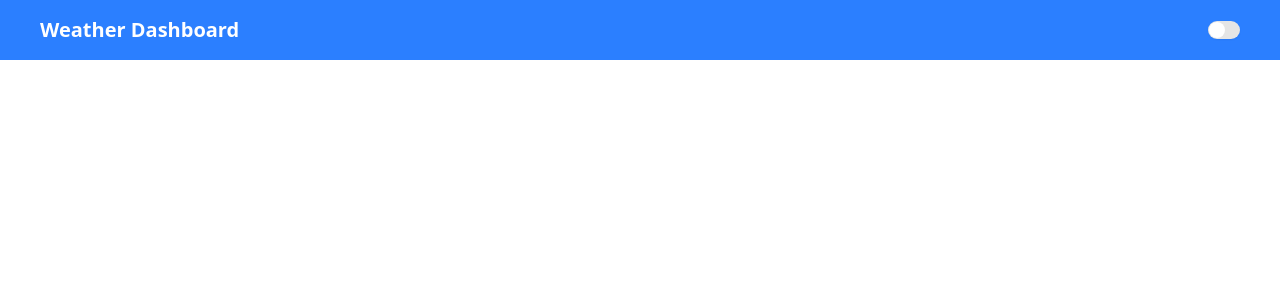
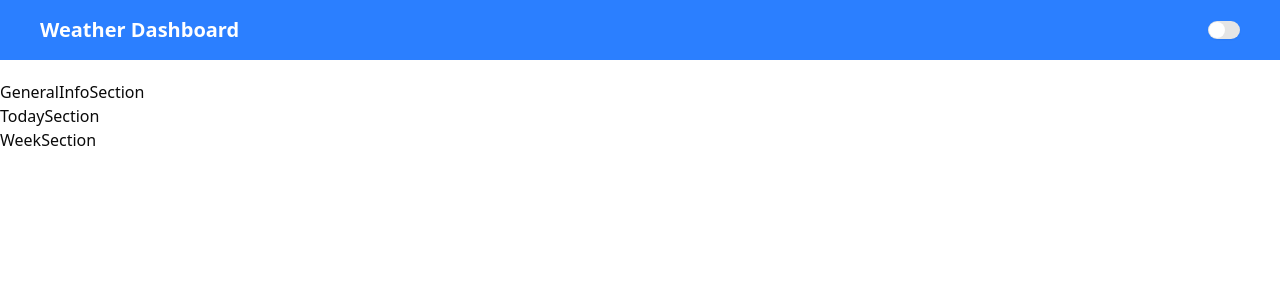
Before and after one commit to kevsantamaria/weather-dashboard, a React (Vite) app: page / in a window 1280 px wide. Shown: the top 300 px of the page. Built offline with nearby package versions, Linux system fonts and the light colour scheme.

Commit message:
Create components 'GeneralInfoSection', 'TodaySection', 'WeekSection' and 'PageMain' to conform the main component skeleton

```diff
--- a/src/App.tsx
+++ b/src/App.tsx
@@ -1,10 +1,12 @@
 import PageHeader from "./components/PageHeader";
+import PageMain from './components/PageMain'
 import "./index.css"
 
 function App() {
   return (
     <>
       <PageHeader />
+      <PageMain />
     </>
   );
 }
--- /dev/null
+++ b/src/components/GeneralInfoSection.tsx
@@ -0,0 +1,7 @@
+function GeneralInfoSection() {
+  return (
+    <div>GeneralInfoSection</div>
+  )
+}
+
+export default GeneralInfoSection
--- a/src/components/PageHeader.tsx
+++ b/src/components/PageHeader.tsx
@@ -2,7 +2,7 @@ import {Switch} from '@/components/ui/switch'
 
 function PageHeader() {
   return (
-    <header className="bg-blue-500 text-white fixed w-full p-4 px-10 flex items-center justify-between">
+    <header className="bg-blue-500 text-white fixed min-w-screen p-4 px-10 flex items-center justify-between">
       <h1 className="font-bold text-xl">Weather Dashboard</h1>
       <Switch />
     </header>
--- /dev/null
+++ b/src/components/PageMain.tsx
@@ -0,0 +1,15 @@
+import GeneralInfoSection from "./GeneralInfoSection";
+import TodaySection from "./TodaySection";
+import WeekSection from "./WeekSection";
+
+function PageMain() {
+  return (
+    <main className="pt-20">
+      <GeneralInfoSection />
+      <TodaySection />
+      <WeekSection />
+    </main>
+  );
+}
+
+export default PageMain;
--- /dev/null
+++ b/src/components/TodaySection.tsx
@@ -0,0 +1,7 @@
+function TodaySection() {
+  return (
+    <div>TodaySection</div>
+  )
+}
+
+export default TodaySection
--- /dev/null
+++ b/src/components/WeekSection.tsx
@@ -0,0 +1,7 @@
+function WeekSection() {
+  return (
+    <div>WeekSection</div>
+  )
+}
+
+export default WeekSection
```
